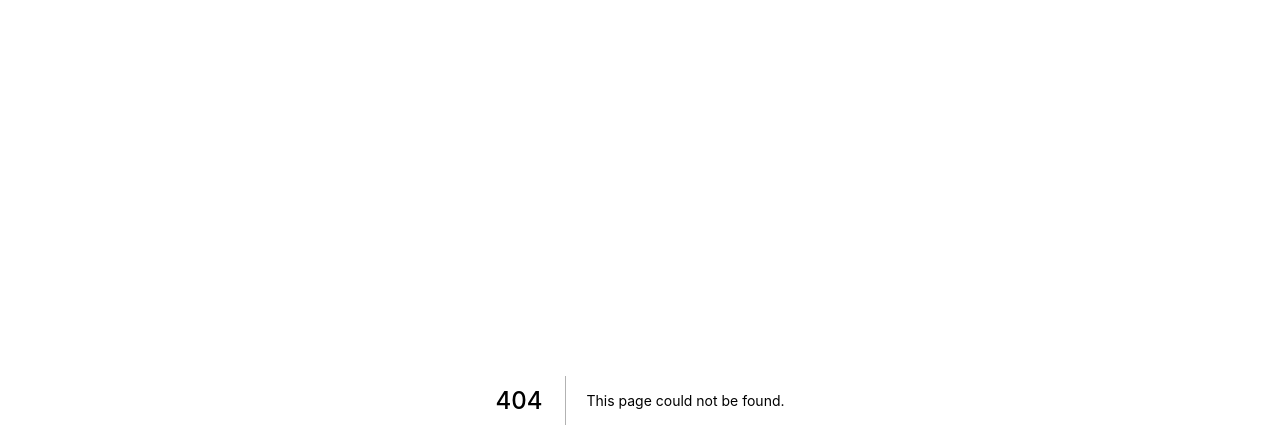
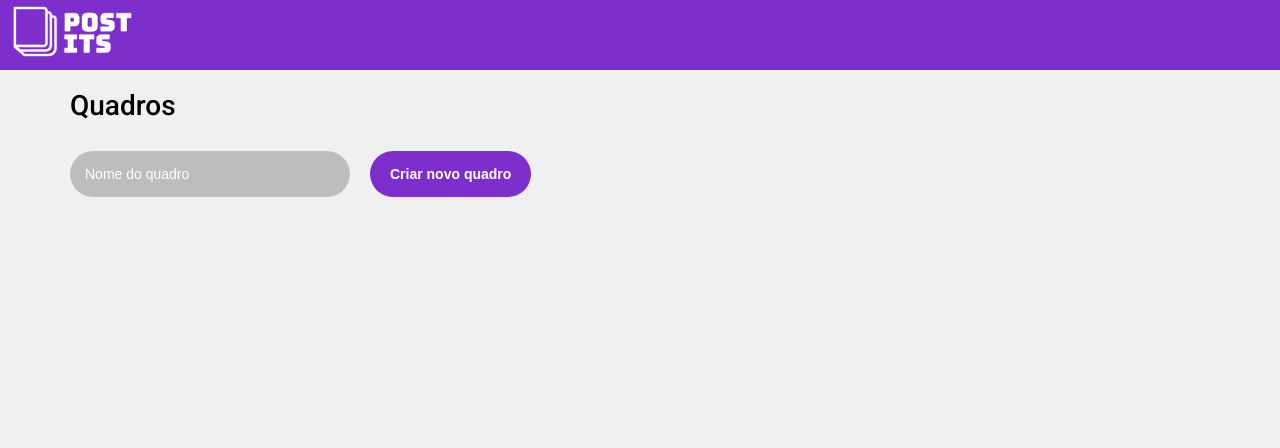
Before and after one commit to josehfortes/postits-frontend, a Next.js app: page /dashboard in a window 1280 px wide. Before the commit this address had no page. Shown: the top 448 px of the page. Built offline with nearby package versions, Linux system fonts and the light colour scheme.

Commit message:
Iniciando a dashboard page

```diff
--- a/pages/_app.js
+++ b/pages/_app.js
@@ -8,7 +8,6 @@
     margin: 0 auto;
     font-family: 'Roboto', sans-serif;
     background-color: ${({ theme }) => theme.colors.light};
-    color: ${({ theme }) => theme.colors.white};
   }
 `
 
--- /dev/null
+++ b/pages/dashboard.js
@@ -0,0 +1,19 @@
+import H1 from '../src/components/typography/h1'
+import Container from '../src/components/layout/container'
+import InfoBar from '../src/components/InfoBar'
+
+import NewBoard from '../src/components/Dashboard/newBoard'
+
+function DashboardPage () {
+  return (
+    <>
+      <InfoBar />
+      <Container>
+        <H1>Quadros</H1>
+        <NewBoard />
+      </Container>
+    </>
+  )
+}
+
+export default DashboardPage
--- a/pages/index.js
+++ b/pages/index.js
@@ -14,9 +14,7 @@
   return (
     <BackgroundImage>
       <StyledHomePage>
-        <FormSpace>
-
-        </FormSpace>
+        <FormSpace />
       </StyledHomePage>
     </BackgroundImage>
   )
--- /dev/null
+++ b/src/components/Dashboard/newBoard.js
@@ -0,0 +1,33 @@
+import styled from 'styled-components'
+import Input from '../Inputs/input'
+import Button from '../Buttons/button'
+
+const StyledForm = styled.form`
+  display: flex;
+
+  @media (max-width: 550px){
+    flex-direction: column;
+  }
+`
+
+const InputSpacing = styled.div`
+  margin-right: 20px;
+`
+
+function NewBoard () {
+
+  const handleSubmitNewForm = (e) => {
+    e.preventDefault()
+  }
+
+  return (
+    <StyledForm onSubmit={handleSubmitNewForm}>
+      <InputSpacing>
+        <Input type="text" placeholder="Nome do quadro" required />
+      </InputSpacing>
+      <Button type="submit">Criar novo quadro</Button>
+    </StyledForm>
+  )
+}
+
+export default NewBoard
--- /dev/null
+++ b/src/components/InfoBar/index.js
@@ -0,0 +1,18 @@
+import styled from 'styled-components'
+import Image from 'next/image'
+
+const StyledInfoBar = styled.div`
+  height: 70px;
+  background-color: ${({theme}) => theme.colors.primary};
+  width: 100%;
+`
+
+function InfoBar () {
+  return (
+    <StyledInfoBar>
+      <a href="/"><Image src="/logo.svg" width="145" height="63" /></a>
+    </StyledInfoBar>
+  )
+}
+
+export default InfoBar
--- /dev/null
+++ b/src/components/layout/container.js
@@ -0,0 +1,9 @@
+import styled from 'styled-components'
+
+const Container = styled.div`
+  margin: 0 auto;
+  max-width: 1140px;
+  width: 90%;
+`
+
+export default Container
--- /dev/null
+++ b/src/components/typography/h1.js
@@ -0,0 +1,8 @@
+import styled from 'styled-components'
+
+const H1 = styled.h1`
+  font-weight: 500;
+  font-size: 28px;
+`
+
+export default H1
```
